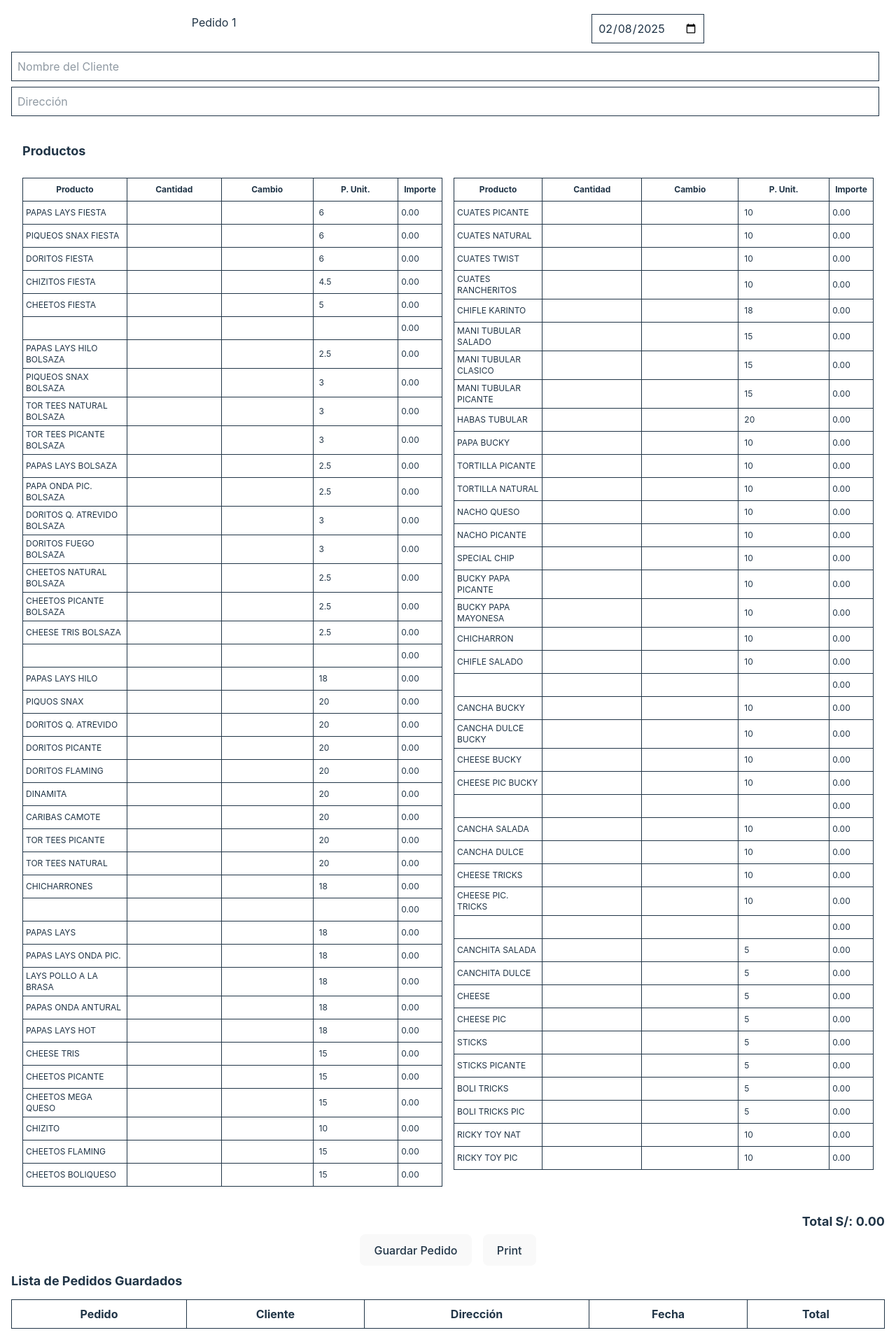
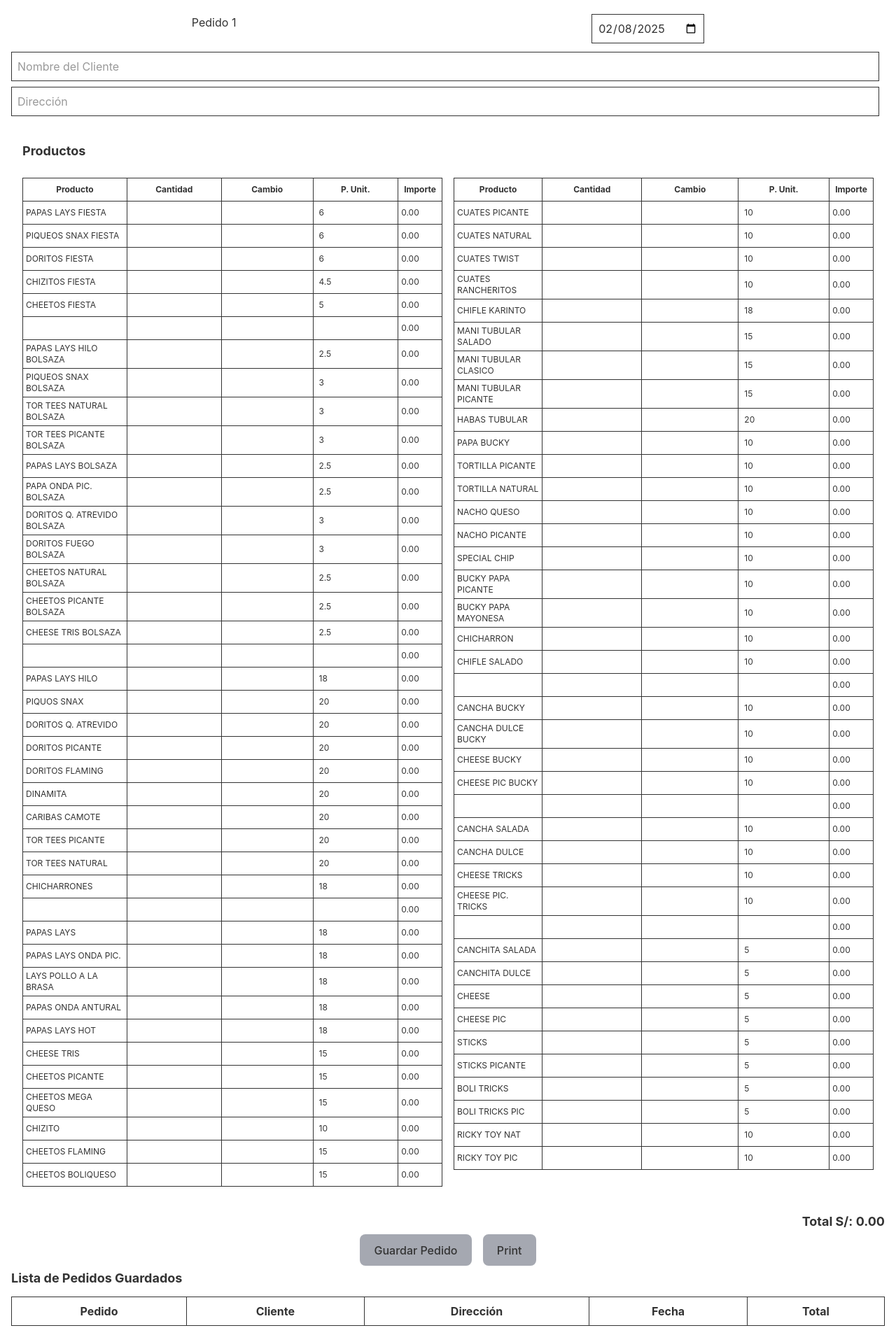
Before and after one commit to McJafet/Bucky-Web-Orders, a React (Vite) app: page / in a window 1280 px wide. Shown: the top 1918 px of the page at 70% size. Built offline with nearby package versions, Linux system fonts and the light colour scheme.

Commit message:
light scheme y corrección de tablas al imprimir

```diff
--- a/src/components/PedidoTable.tsx
+++ b/src/components/PedidoTable.tsx
@@ -101,7 +101,7 @@
 
   if (useResize({ breakpoint: 740 })) {
     return (
-      <>
+      <div>
         <div className="p-4 w-full mx-auto" id="no-print">
           <div className="flex-col w-full mx-auto mb-4">
             <header className="w-full flex justify-around p-1 mb-2">
@@ -226,14 +226,15 @@
           />
         )}
       </div>
-    </>)
+    </div>)
   }
 
   console.log("se ejecuta")
 
 
   return (
-    <main className="p-4 w-full flex flex-col gap-1 itmes-center">
+    <div>
+      <main id="no-print" className="p-4 w-full flex flex-col gap-1 itmes-center">
         <div className="flex-col w-full mx-auto mb-4">
           <header className="w-full flex justify-around p-1 mb-2">
               <h2 className="">Pedido {pedidoSeleccionado !== null ? pedidoSeleccionado : pedidos.length + 1}</h2>
@@ -349,19 +350,7 @@
         <button onClick={addPedido}>Guardar Pedido</button>
         <button onClick={() => setShowPrintView(true)}  >Print</button>
       </div>
-    <div id="print-section">
-      {/* Mostrar el componente de impresión solo si hay productos seleccionados */}
-      {showPrintView && (
-        <PrintView
-          productos={productosSeleccionados}
-          pedidoNumero={pedidoSeleccionado !== null ? pedidoSeleccionado : pedidos.length + 1}
-          fecha={fecha}
-          cliente={cliente}
-          direccion={direccion}
-          onClose={() => setShowPrintView(false)}
-        />
-      )}
-    </div>
+
   <h2 className="text-lg font-bold mb-2">Lista de Pedidos Guardados</h2>
   <table className="border-collapse border w-full mb-4">
     <thead>
@@ -412,6 +401,20 @@
       <h3 className="text-md font-bold mt-4">Monto total del Día: S/. {total.toFixed(2)}</h3>
 
       </main>
+      <div id="print-section">
+        {/* Mostrar el componente de impresión solo si hay productos seleccionados */}
+        {showPrintView && (
+          <PrintView
+            productos={productosSeleccionados}
+            pedidoNumero={pedidoSeleccionado !== null ? pedidoSeleccionado : pedidos.length + 1}
+            fecha={fecha}
+            cliente={cliente}
+            direccion={direccion}
+            onClose={() => setShowPrintView(false)}
+          />
+        )}
+      </div>
+    </div>
   );
 };
 
--- a/src/components/Print.tsx
+++ b/src/components/Print.tsx
@@ -32,7 +32,7 @@
   const productColumns = splitProducts(productos, 20);
 
   return (
-    <div className="fixed top-0 left-0 w-full h-screen bg-gray-800 p-8">
+    <div className="fixed top-0 left-0 w-full h-screen  bg-white p-8">
       {/* Cabecera del Pedido */}
       <div className="w-full">
         <div className="flex flex-col w-full mx-auto mb-2">
@@ -48,12 +48,11 @@
 
         {/* Tabla de productos */}
         <h2 className="text-lg font-bold text-center mb-2">Productos</h2>
-        <div className={`grid grid-cols-1 sm:${`grid-cols-${productColumns.length}`
-        } gap-4 print:grid-cols-${productColumns.length}`}>
+        <div className={`grid grid-cols-1 gap-4 grid-cols-${productColumns.length}`}>
           {productColumns.map((column, index) => (
-            <table key={index} className="w-full border-collapse border border-gray-300 text-sm">
+            <table key={index} className="w-full border-collapseborder border-gray-300 text-sm">
               <thead>
-                <tr className="bg-gray-500">
+                <tr className="bg-gray-300">
                   <th className="border border-gray-300 p-1">Producto</th>
                   <th className="border border-gray-300 p-1">Cantidad</th>
                   <th className="border border-gray-300 p-1">Subtotal</th>
--- a/src/index.css
+++ b/src/index.css
@@ -6,6 +6,7 @@
   }
   #no-print {
     display: none;
+    overflow: hidden;
   }
   table, th, td {
     border: 1px solid black !important;
@@ -81,13 +82,13 @@
 
 @media (prefers-color-scheme: light) {
   :root {
-    color: #213547;
+    color: #333;
     background-color: #ffffff;
   }
   a:hover {
     color: #747bff;
   }
   button {
-    background-color: #f9f9f9;
+    background-color: #a5a8b1;
   }
 }
```
Lines whose indentation alone changed are shown as unchanged.
